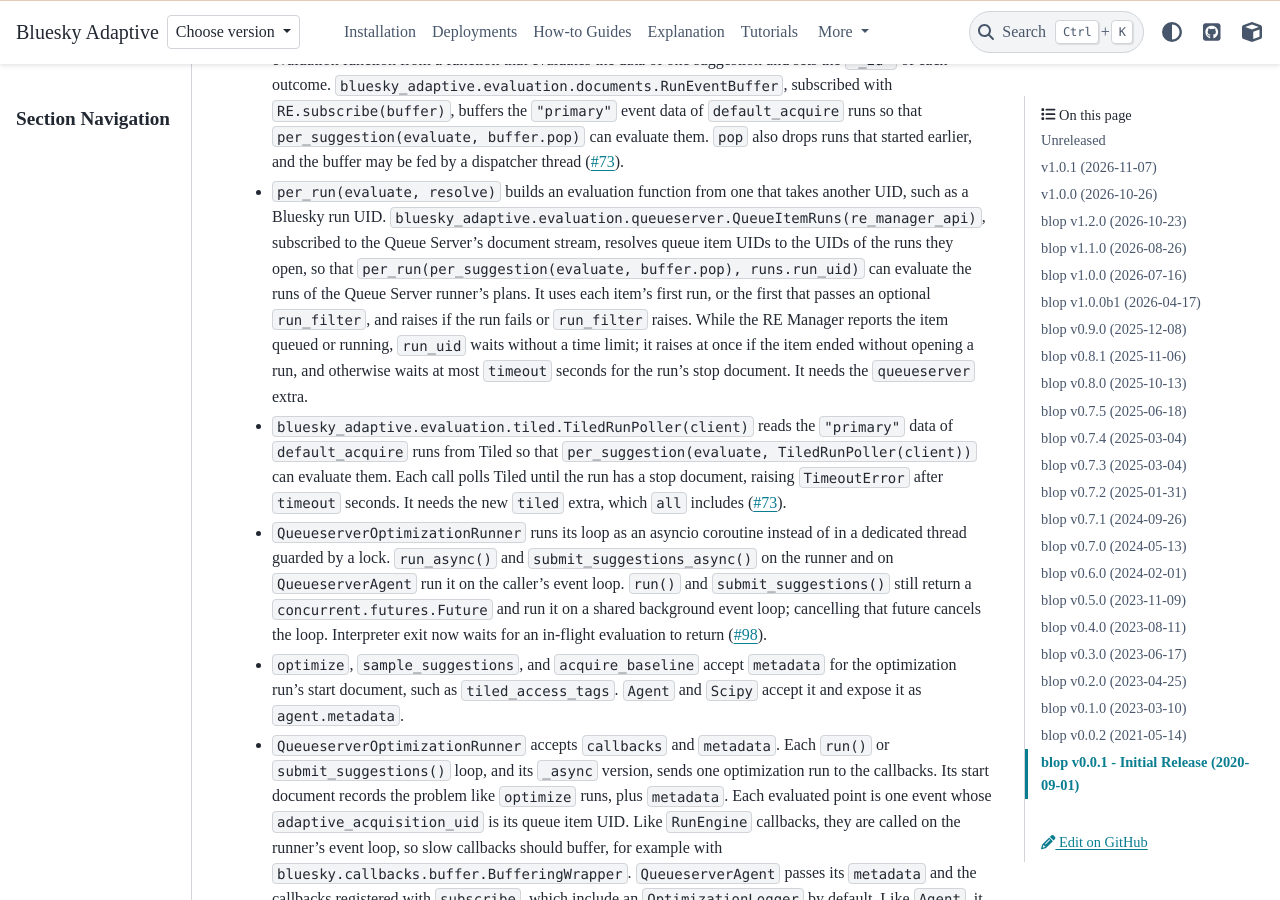
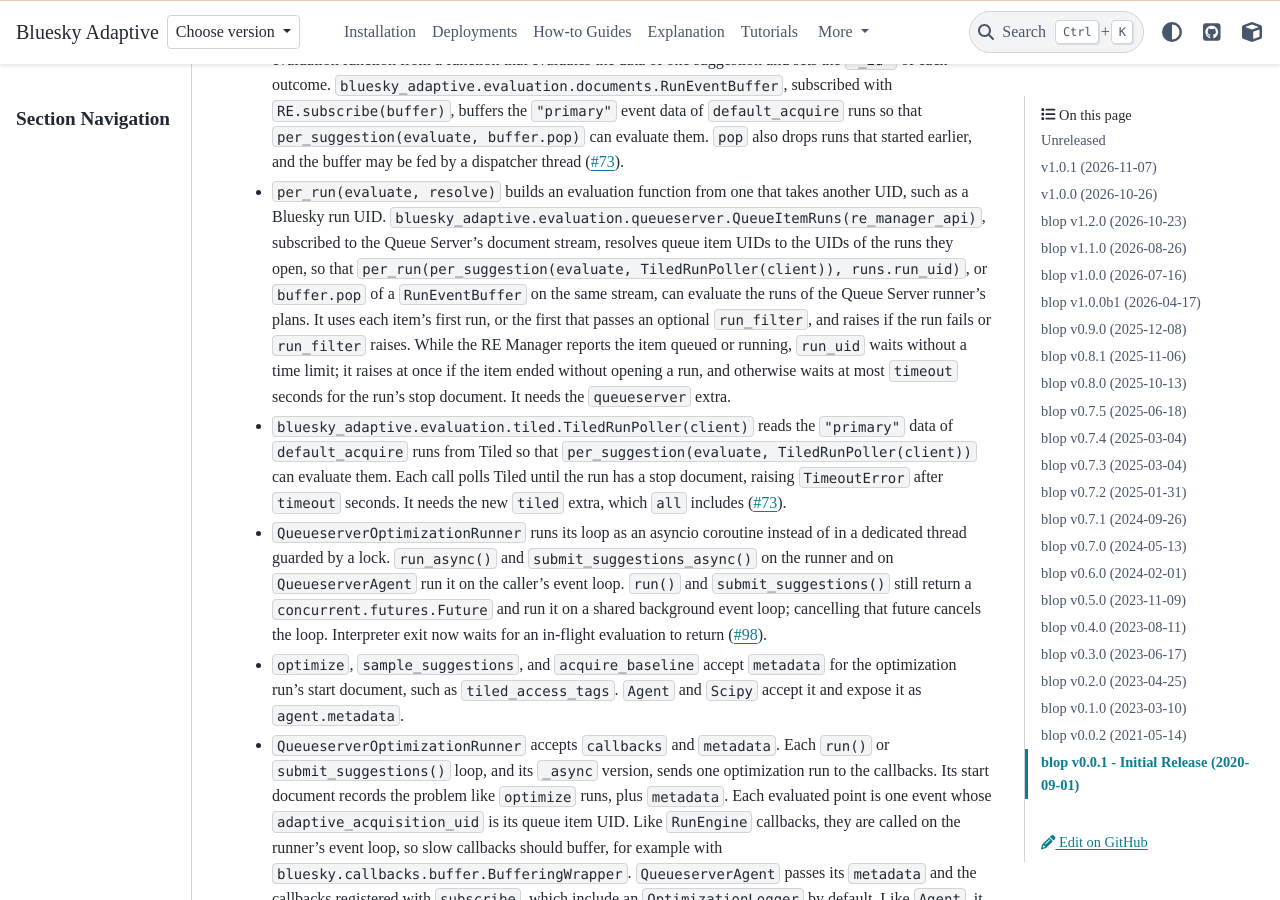
Before and after one commit to bluesky/bluesky-adaptive, a Sphinx documentation site: the page built from docs/source/release-history.rst, in a window 1280 px wide and 900 px high, scrolled down 1945 px. Built offline with Sphinx 7.4.7 and the PyData theme 0.15.4, drawn with Linux system fonts in a browser that asks for light colours; a script that is not in the unit is left out; the version number could not be read and is left out; comment, search, counter and statistics services are not loaded.

Commit message:
Document reading QueueItemRuns' runs with TiledRunPoller
QueueItemRuns returns when the stop document reaches its dispatcher, so any reader that waits for the run to stop works, such as TiledRunPoller; the docstring and release note said to read from the same stream only.

Assisted-by: oh-my-pi:claude-opus-5.5

```diff
--- a/docs/source/release-history.rst
+++ b/docs/source/release-history.rst
@@ -74,11 +74,12 @@ Features
 * ``per_run(evaluate, resolve)`` builds an evaluation function from one that takes another UID, such as a Bluesky run
   UID. ``bluesky_adaptive.evaluation.queueserver.QueueItemRuns(re_manager_api)``, subscribed to the Queue Server's
   document stream, resolves queue item UIDs to the UIDs of the runs they open, so that
-  ``per_run(per_suggestion(evaluate, buffer.pop), runs.run_uid)`` can evaluate the runs of the Queue Server runner's
-  plans. It uses each item's first run, or the first that passes an optional ``run_filter``, and raises if the run
-  fails or ``run_filter`` raises. While the RE Manager reports the item queued or running, ``run_uid`` waits without
-  a time limit; it raises at once if the item ended without opening a run, and otherwise waits at most ``timeout``
-  seconds for the run's stop document. It needs the ``queueserver`` extra.
+  ``per_run(per_suggestion(evaluate, TiledRunPoller(client)), runs.run_uid)``, or ``buffer.pop`` of a
+  ``RunEventBuffer`` on the same stream, can evaluate the runs of the Queue Server runner's plans. It uses each item's
+  first run, or the first that passes an optional ``run_filter``, and raises if the run fails or ``run_filter`` raises.
+  While the RE Manager reports the item queued or running, ``run_uid`` waits without a time limit; it raises at once
+  if the item ended without opening a run, and otherwise waits at most ``timeout`` seconds for the run's stop
+  document. It needs the ``queueserver`` extra.
 * ``bluesky_adaptive.evaluation.tiled.TiledRunPoller(client)`` reads the ``"primary"`` data of ``default_acquire``
   runs from Tiled so that ``per_suggestion(evaluate, TiledRunPoller(client))`` can evaluate them. Each call polls
   Tiled until the run has a stop document, raising ``TimeoutError`` after ``timeout`` seconds. It needs the new
```
Also changed, not shown: 1 other file.
